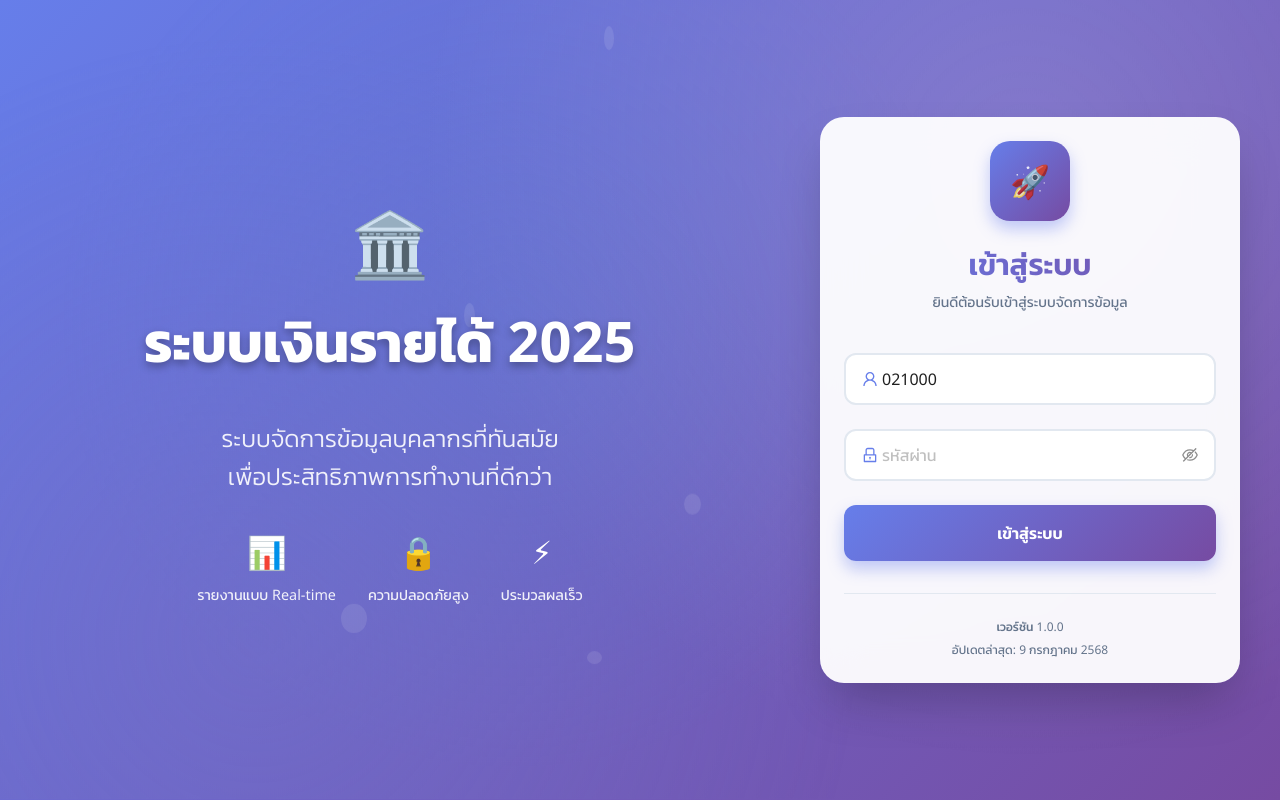
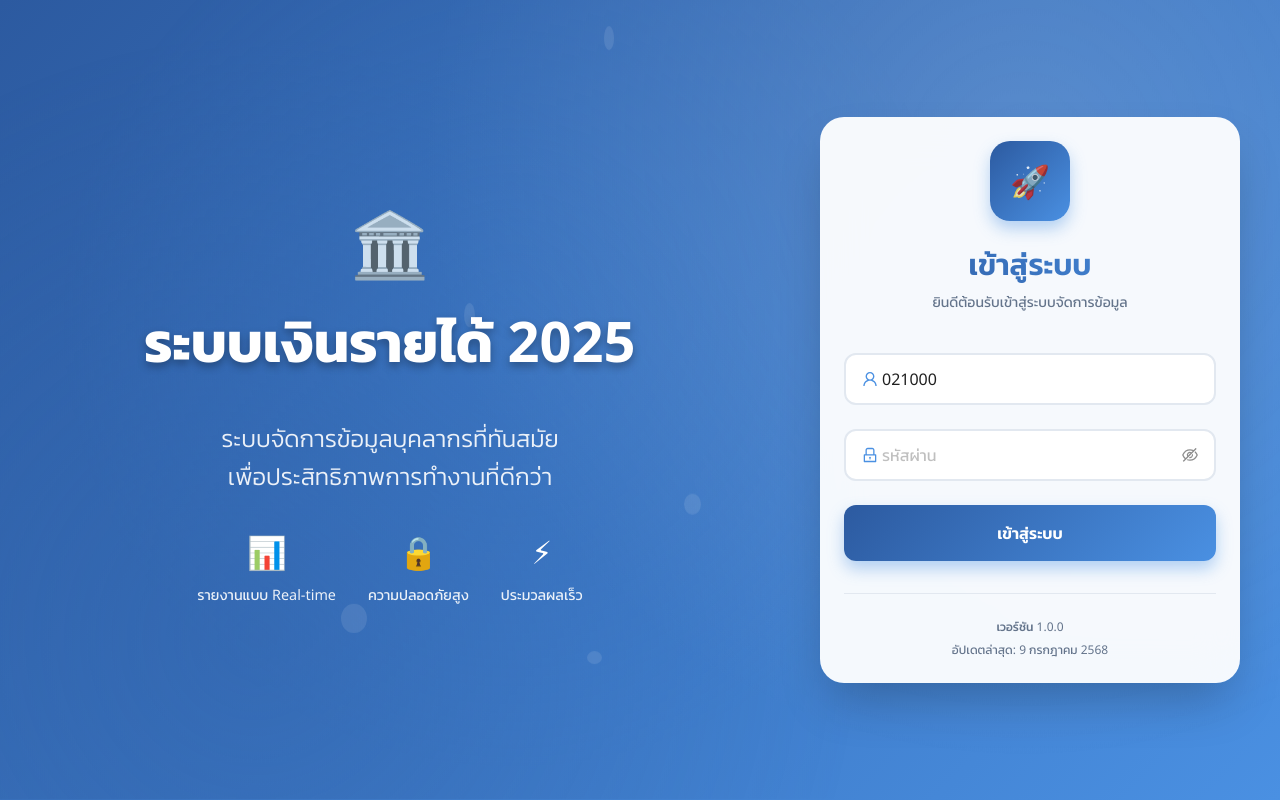
Before and after one commit to sertjerm/raidai2025, a React (Vite) app: page / in a window 1280 px wide. Built offline with nearby package versions, Linux system fonts and the light colour scheme.

Commit message:
-ปรับโทนเป็นสีฟ้าให้เข้ากับ theme

```diff
--- a/src/pages/Login/Login.jsx
+++ b/src/pages/Login/Login.jsx
@@ -108,7 +108,7 @@ const Login = ({ onLogin }) => {
         display: "flex",
         position: "relative",
         overflow: "hidden",
-        background: "linear-gradient(135deg, #667eea 0%, #764ba2 100%)",
+        background: "linear-gradient(135deg, #2c5aa0 0%, #4a90e2 100%)",
       }}
     >
       {/* Animated Background Elements */}
@@ -120,7 +120,7 @@ const Login = ({ onLogin }) => {
           width: "100%",
           height: "100%",
           background: `
-            radial-gradient(circle at 20% 80%, rgba(120, 119, 198, 0.3) 0%, transparent 50%),
+            radial-gradient(circle at 20% 80%, rgba(44, 90, 160, 0.3) 0%, transparent 50%),
             radial-gradient(circle at 80% 20%, rgba(255, 255, 255, 0.15) 0%, transparent 50%),
             radial-gradient(circle at 40% 40%, rgba(74, 144, 226, 0.2) 0%, transparent 50%)
           `,
@@ -250,14 +250,14 @@ const Login = ({ onLogin }) => {
               style={{
                 width: "80px",
                 height: "80px",
-                background: "linear-gradient(135deg, #667eea 0%, #764ba2 100%)",
+                background: "linear-gradient(135deg, #2c5aa0 0%, #4a90e2 100%)",
                 borderRadius: "20px",
                 display: "flex",
                 alignItems: "center",
                 justifyContent: "center",
                 margin: "0 auto 1.5rem",
                 fontSize: "2rem",
-                boxShadow: "0 8px 16px rgba(102, 126, 234, 0.4)",
+                boxShadow: "0 8px 16px rgba(74, 144, 226, 0.4)",
               }}
             >
               🚀
@@ -266,7 +266,7 @@ const Login = ({ onLogin }) => {
               level={2}
               style={{
                 color: "#1a365d",
-                background: "linear-gradient(45deg, #667eea, #764ba2)",
+                background: "linear-gradient(45deg, #2c5aa0, #4a90e2)",
                 WebkitBackgroundClip: "text",
                 WebkitTextFillColor: "transparent",
                 backgroundClip: "text",
@@ -299,7 +299,7 @@ const Login = ({ onLogin }) => {
               rules={[{ required: true, message: "กรุณากรอกรหัสผู้ใช้งาน!" }]}
             >
               <Input
-                prefix={<UserOutlined style={{ color: "#667eea" }} />}
+                prefix={<UserOutlined style={{ color: "#4a90e2" }} />}
                 placeholder="รหัสผู้ใช้งาน"
                 style={{
                   borderRadius: "12px",
@@ -309,9 +309,9 @@ const Login = ({ onLogin }) => {
                   transition: "all 0.3s ease",
                 }}
                 onFocus={(e) => {
-                  e.target.style.borderColor = "#667eea";
+                  e.target.style.borderColor = "#4a90e2";
                   e.target.style.boxShadow =
-                    "0 0 0 3px rgba(102, 126, 234, 0.1)";
+                    "0 0 0 3px rgba(74, 144, 226, 0.1)";
                 }}
                 onBlur={(e) => {
                   e.target.style.borderColor = "#e2e8f0";
@@ -325,7 +325,7 @@ const Login = ({ onLogin }) => {
               rules={[{ required: true, message: "กรุณากรอกรหัสผ่าน!" }]}
             >
               <Input.Password
-                prefix={<LockOutlined style={{ color: "#667eea" }} />}
+                prefix={<LockOutlined style={{ color: "#4a90e2" }} />}
                 placeholder="รหัสผ่าน"
                 style={{
                   borderRadius: "12px",
@@ -335,9 +335,9 @@ const Login = ({ onLogin }) => {
                   transition: "all 0.3s ease",
                 }}
                 onFocus={(e) => {
-                  e.target.style.borderColor = "#667eea";
+                  e.target.style.borderColor = "#4a90e2";
                   e.target.style.boxShadow =
-                    "0 0 0 3px rgba(102, 126, 234, 0.1)";
+                    "0 0 0 3px rgba(74, 144, 226, 0.1)";
                 }}
                 onBlur={(e) => {
                   e.target.style.borderColor = "#e2e8f0";
@@ -358,20 +358,20 @@ const Login = ({ onLogin }) => {
                   fontSize: "16px",
                   borderRadius: "12px",
                   background:
-                    "linear-gradient(135deg, #667eea 0%, #764ba2 100%)",
+                    "linear-gradient(135deg, #2c5aa0 0%, #4a90e2 100%)",
                   border: "none",
-                  boxShadow: "0 8px 16px rgba(102, 126, 234, 0.4)",
+                  boxShadow: "0 8px 16px rgba(74, 144, 226, 0.4)",
                   transition: "all 0.3s ease",
                 }}
                 onMouseEnter={(e) => {
                   e.target.style.transform = "translateY(-2px)";
                   e.target.style.boxShadow =
-                    "0 12px 24px rgba(102, 126, 234, 0.5)";
+                    "0 12px 24px rgba(74, 144, 226, 0.5)";
                 }}
                 onMouseLeave={(e) => {
                   e.target.style.transform = "translateY(0)";
                   e.target.style.boxShadow =
-                    "0 8px 16px rgba(102, 126, 234, 0.4)";
+                    "0 8px 16px rgba(74, 144, 226, 0.4)";
                 }}
               >
                 {loading ? "กำลังเข้าสู่ระบบ..." : "เข้าสู่ระบบ"}
```
